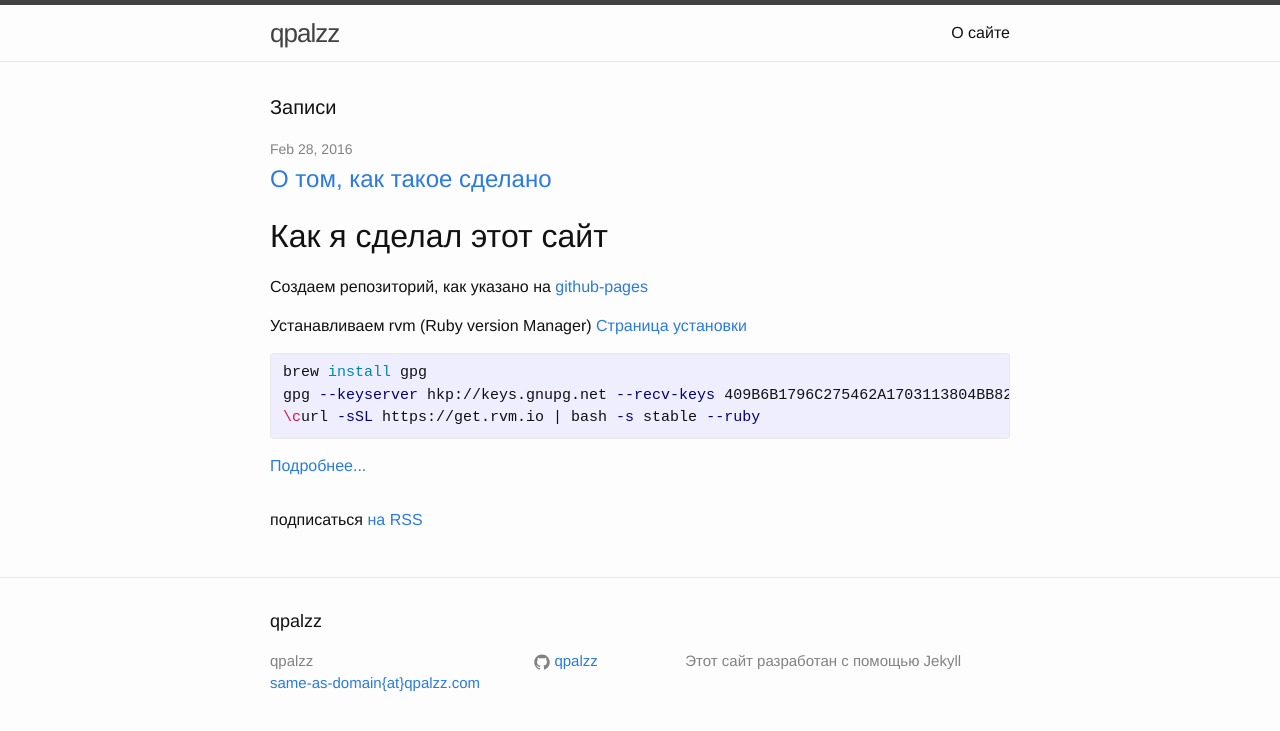
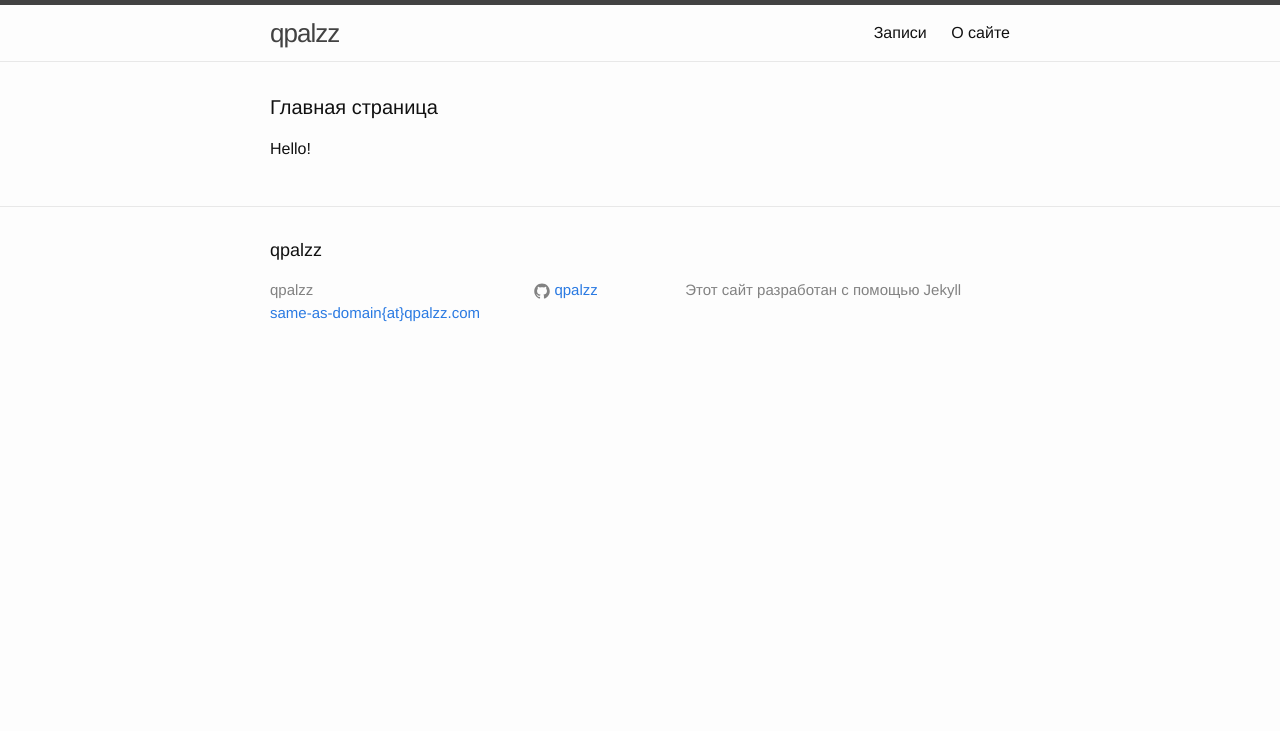
Before and after one commit to qpalzz/qpalzz.github.io, a Jekyll site: the page built from index.html, in a window 1280 px wide. Shown: the top 731 px of the page. Built offline with Jekyll 4.4.1, drawn with Linux system fonts in a browser that asks for light colours.

Commit message:
move posts to /blog/ improve navigation menu

```diff
--- a/_config.yml
+++ b/_config.yml
@@ -6,6 +6,9 @@
 # 'jekyll serve'. If you change this file, please restart the server process.
 
 # Site settings
+permalink: pretty
+
+
 title: qpalzz
 email: same-as-domain{at}qpalzz.com
 description: > # this means to ignore newlines until "baseurl:"
@@ -16,3 +19,12 @@
 
 # Build settings
 markdown: kramdown
+
+defaults:
+  -
+    scope:
+      path: ""
+      type: "pages"
+    values:
+      in_menu: "false"
+      menu-order: 0
--- a/_includes/header.html
+++ b/_includes/header.html
@@ -14,9 +14,10 @@
       </a>
 
       <div class="trigger">
-        {% for my_page in site.pages %}
-          {% if my_page.title %}
-          <a class="page-link" href="{{ my_page.url | prepend: site.baseurl }}">{{ my_page.title }}</a>
+        {% assign sorted_pages = site.pages | sort:"menu_order" %}
+        {% for node in sorted_pages %}
+          {% if node.in_menu == "true" %}
+          <a class="page-link" href="{{ node.url | prepend: site.baseurl }}">{{ node.title }}</a>
           {% endif %}
         {% endfor %}
       </div>
--- a/_posts/2016-02-28-first-post-jekyll-install.markdown
+++ b/blog/_posts/2016-02-28-first-post-jekyll-install.markdown
@@ -2,10 +2,10 @@
 layout: post
 title:  "О том, как такое сделано"
 date:   2016-02-28 22:48:29 +0600
-categories: jekyll update
+categories: jekyll
 excerpt_separator: <!-- excerpt -->
 ---
-# Как я сделал этот сайт
+## Как я сделал этот сайт
 
 Создаем репозиторий, как указано на [github-pages][github-pages]
 
--- a/index.html
+++ b/index.html
@@ -4,26 +4,10 @@
 
 <div class="home">
 
-  <h1 class="page-heading">Записи</h1>
+  <h1 class="page-heading">Главная страница</h1>
 
-  <ul class="post-list">
-    {% for post in site.posts %}
-      <li>
-        <span class="post-meta">{{ post.date | date: "%b %-d, %Y" }}</span>
-
-        <h2>
-          <a class="post-link" href="{{ post.url | prepend: site.baseurl }}">{{ post.title }}</a>
-        </h2>
-        <p>
-          {{ post.excerpt }}
-        </p>
-        <p>
-        	<a href="{{ post.url | prepend: site.baseurl }}">Подробнее...</a>
-        </p>
-      </li>
-    {% endfor %}
-  </ul>
-
-  <p class="rss-subscribe">подписаться <a href="{{ "/feed.xml" | prepend: site.baseurl }}">на RSS</a></p>
+  <content>
+  	<p>Hello!</p>
+  </content>
 
 </div>
```
Also changed, not shown: about.md (+2 -1 lines), blog/index.html (added, +32 -0 lines).
